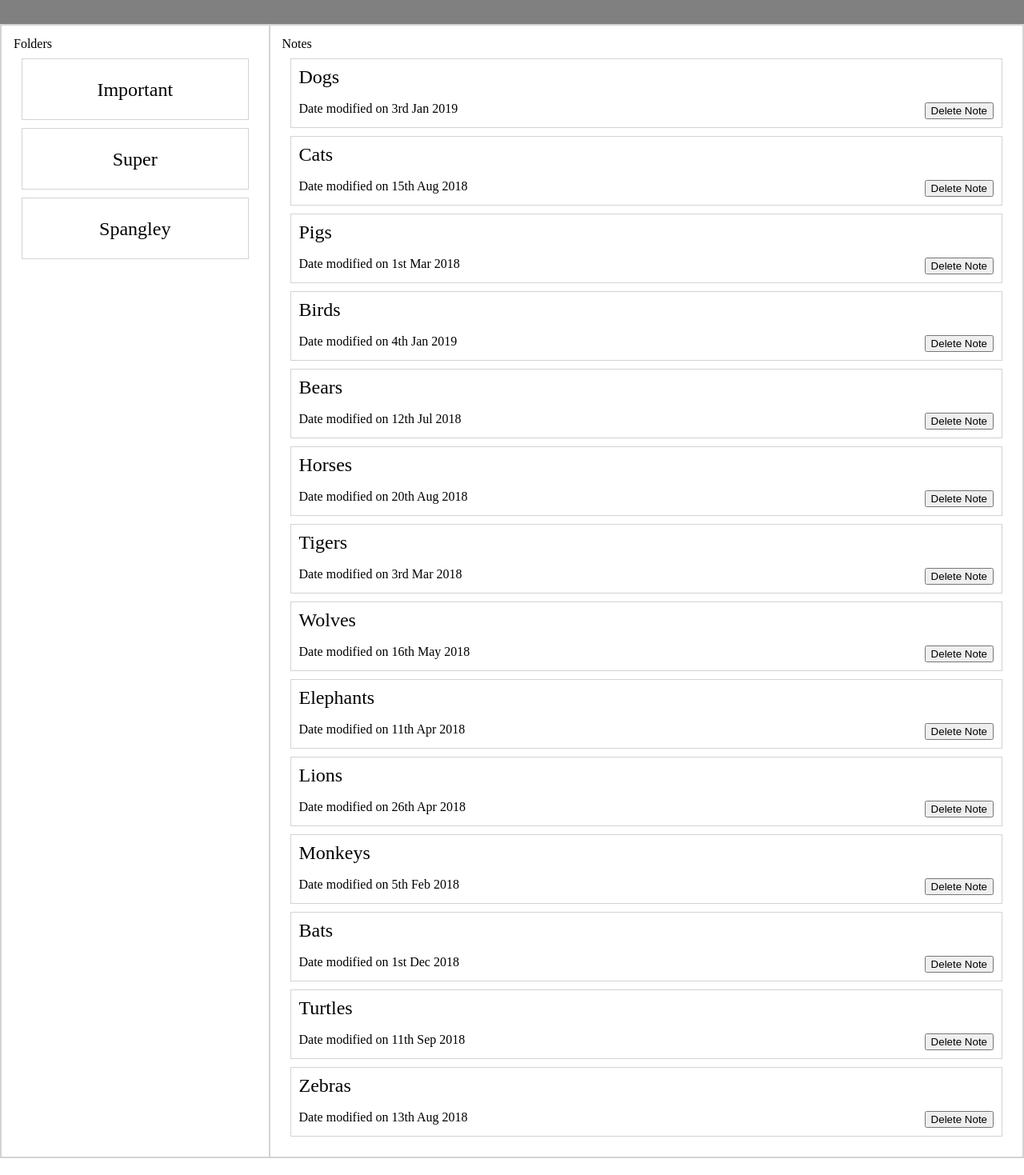
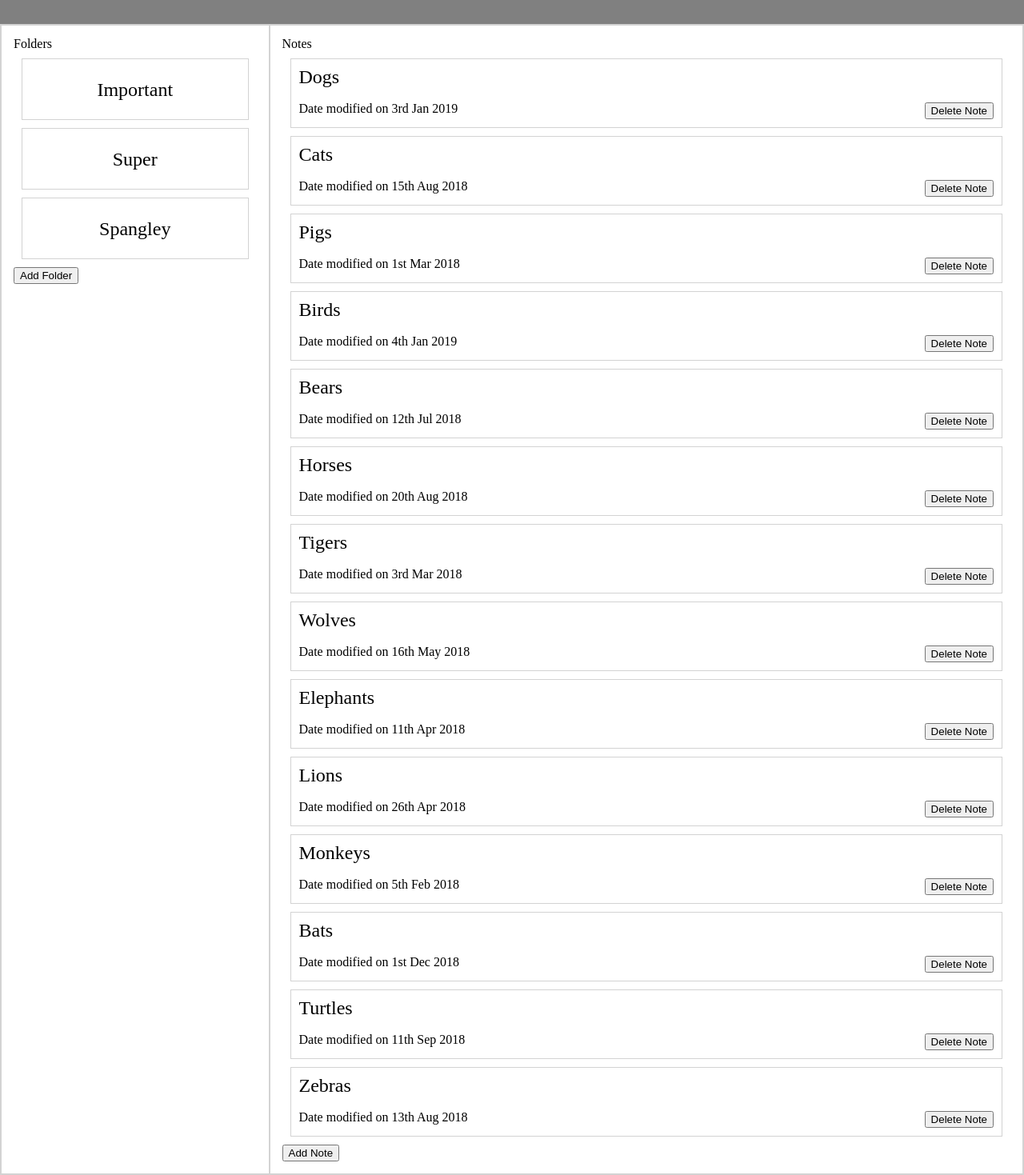
Before and after one commit to Thorn51/noteful, a React (Create React App) app: page / in a window 1280 px wide. Shown: the part 90-1559 px from the top of the page at 80% size. Before the commit the page ends 1538 px from the top, so only its background shows below. Built offline with nearby package versions, Linux system fonts and the light colour scheme.

Commit message:
Include add folder and note button

```diff
--- a/src/App.js
+++ b/src/App.js
@@ -26,6 +26,7 @@ export default class App extends React.Component {
               path="/folder"
               render={props => <Sidebar {...props} {...store} />}
             />
+            <button className="add_folder">Add Folder</button>
           </aside>
           <section className="notes_section">
             <h2>Notes</h2>
@@ -41,6 +42,7 @@ export default class App extends React.Component {
                 return <div />;
               }}
             />
+            <button className="add_note">Add Note</button>
           </section>
         </main>
       </div>
```
